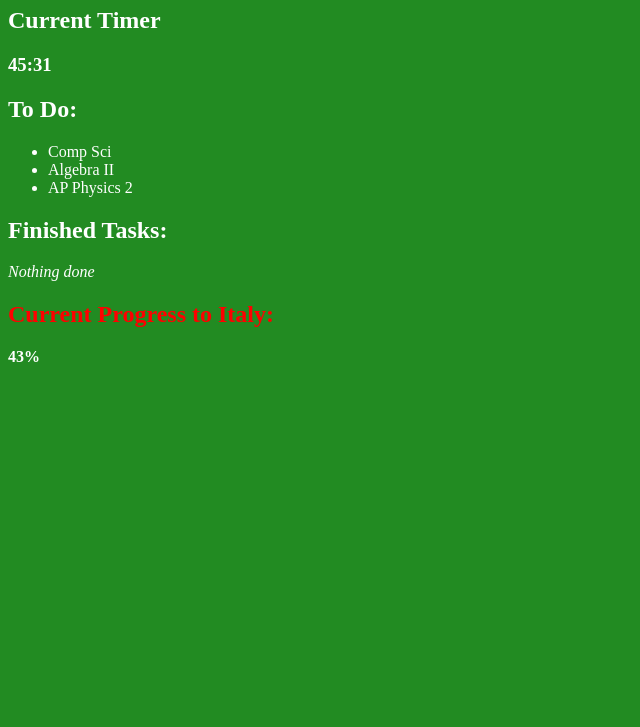
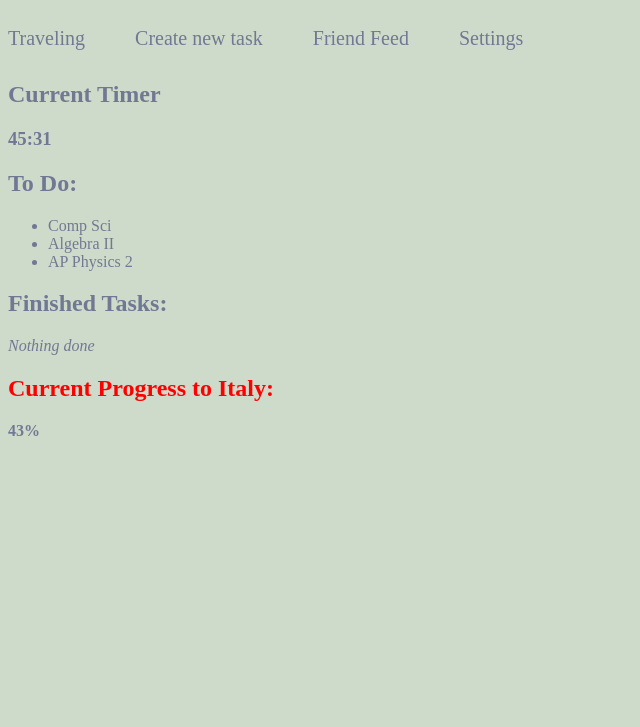
Before and after one commit to Allen-ISD-Computer-Science/REPO_TimeManagement_2024, a plain HTML site: page index.html in a window 1280 px wide. Shown: the part 73-800 px from the top of the page, without its empty margins (0-640 px from the left). Drawn offline with Linux system fonts and the light colour scheme.

Commit message:
Touched up on main menu design

```diff
--- a/index.html
+++ b/index.html
@@ -8,6 +8,13 @@
 
   <body>
     <h1>Time Management - Main Menu</h1>
+    <div class="web-menu">
+      <p>Traveling</p>
+      <p>Create new task</p>
+      <p>Friend Feed
+      <p>Settings</p>
+    </div>
+    <br><br><br>
     <h2>Current Timer</h2>
     <h3>45:31</h3>
     <h2>To Do:</h2>
--- a/styles.css
+++ b/styles.css
@@ -1,6 +1,13 @@
 body {
-    background-color: forestgreen;
-    color: white;
+    background-color: #cedbca;
+    color: #717894;
+}
+
+.web-menu p {
+    float: left;
+    padding-right: 50px;
+    overflow: hidden;
+    font-size: 20px;
 }
 
 .italy {
```
